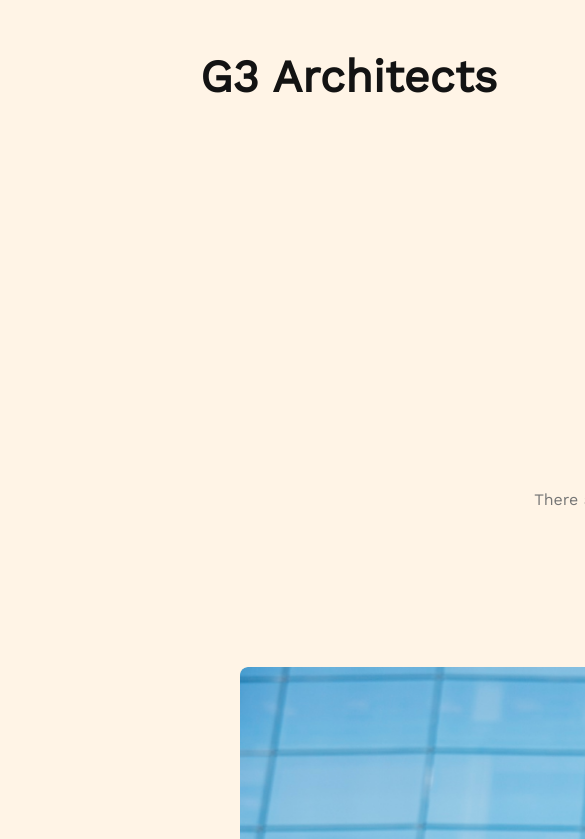
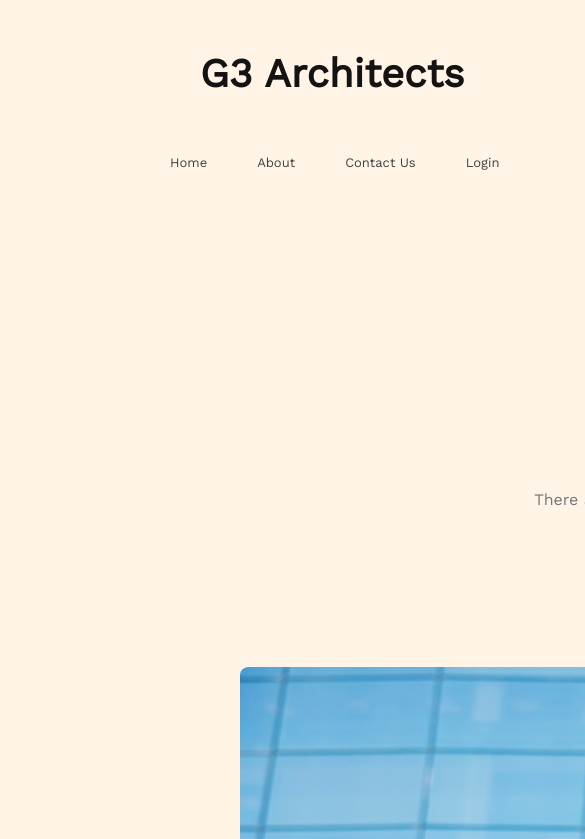
Before and after one commit to Arafat817/second-assignment, a plain HTML site: page index.html in a window 390 px wide. Shown: the top 839 px of the page, 585 px wide, since content can reach past the window. Drawn offline with nearby package versions, Linux system fonts and the light colour scheme.

Commit message:
new add file

```diff
--- a/styles/style.css
+++ b/styles/style.css
@@ -92,8 +92,8 @@ nav ul {
 
 /* container style */
 .container {
-    display: grid;
-    grid-template-columns: repeat(2, 1fr);
+    display: flex;
+    /* grid-template-columns: repeat(2, 1fr); */
     gap: 5px;
 }
 
@@ -509,3 +509,31 @@ nav ul {
     margin-bottom: 25px;
 
 }
+/* responsive style */
+@media screen and (max-width: 576px) {
+    .container{
+        flex-direction: column;
+    }
+     .nav-title{
+        font-size: 40px ;
+    }
+    nav ul{
+        width: 100%;
+        position: absolute;
+        top: 140px;
+        right: 0px;
+        left: 80px;
+    }
+    nav ul li{
+        display: block;
+        margin-top: 15px;
+        margin-bottom: 15px;
+        font-size: small;
+
+    }
+
+
+}
+@media screen and(min-width: 577px) and (max-width: 992px) {
+
+}
```
